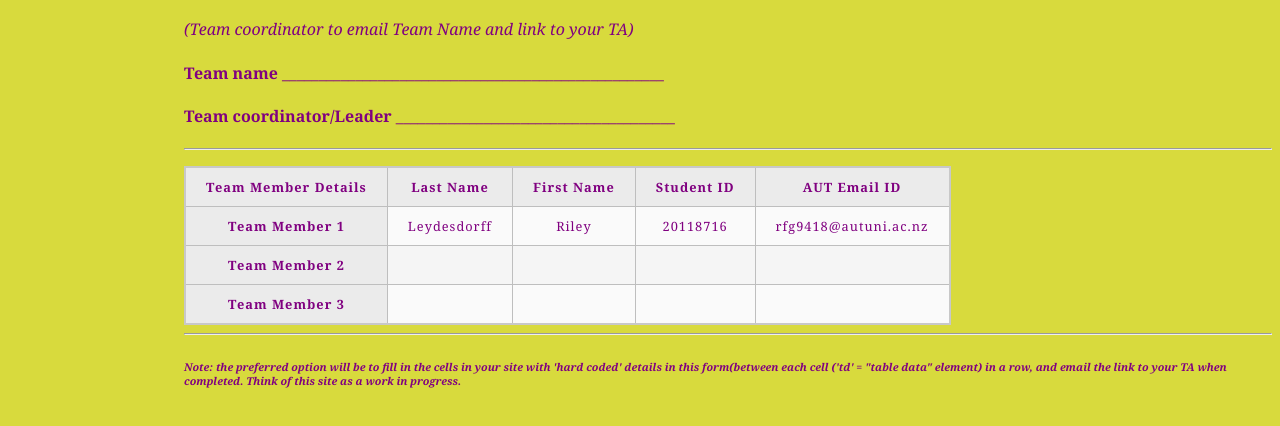
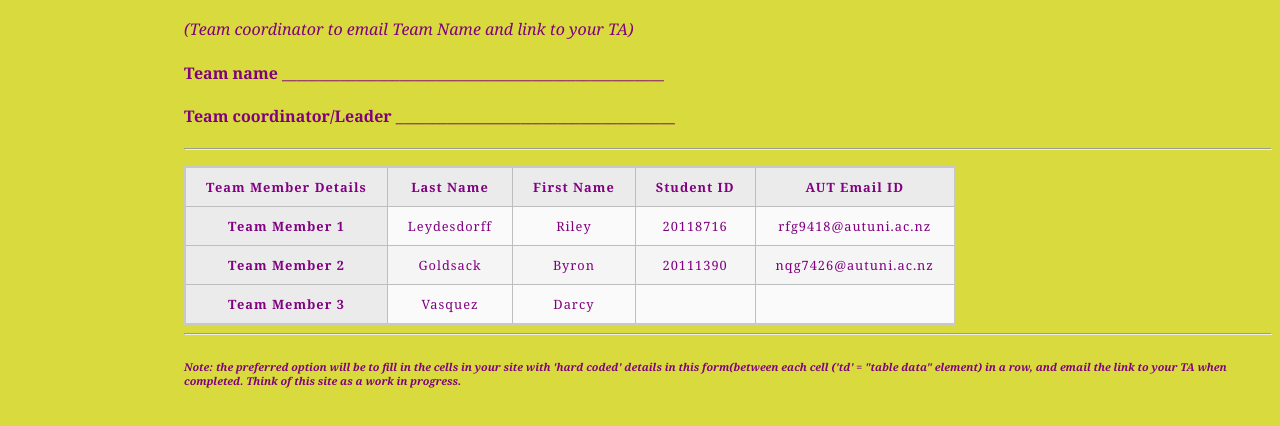
Before and after one commit to gslant/gslant.github.io, a plain HTML site: page Misc/team-formation.html in a window 1280 px wide. Shown: the part 148-574 px from the top of the page. Drawn offline with Linux system fonts and the light colour scheme.

Commit message:
Individual parts
Put name in ethics table, team formation table, and personal page(Put Darcy's name in the team formation table too)

```diff
--- a/Misc/team-formation.html
+++ b/Misc/team-formation.html
@@ -45,15 +45,15 @@
    </tr>
 	<p align = "left"</p>
 	<th scope="row">Team Member 2</th>
-        <td></td>
-		<td></td>
-        <td></td>
-		<td></td>
+        <td>Goldsack</td>
+		<td>Byron</td>
+        <td>20111390</td>
+		<td>nqg7426@autuni.ac.nz</td>
 
     </tr>
 	<th scope="row">Team Member 3</th>
-        <td></td>
-		<td></td>
+        <td>Vasquez</td>
+		<td>Darcy</td>
         <td></td>
 		<td></td>
 
```
Also changed, not shown: Misc/ethics.html (+5 -5 lines), Misc/team2.html (+2 -2 lines).
